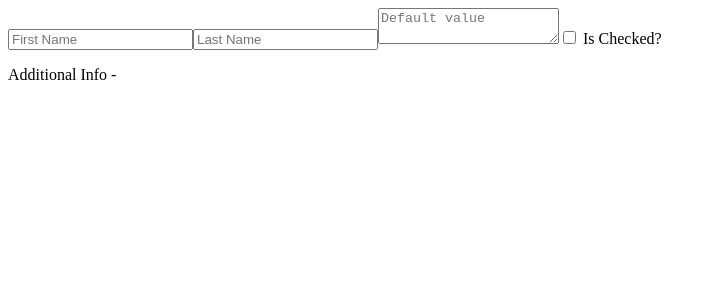
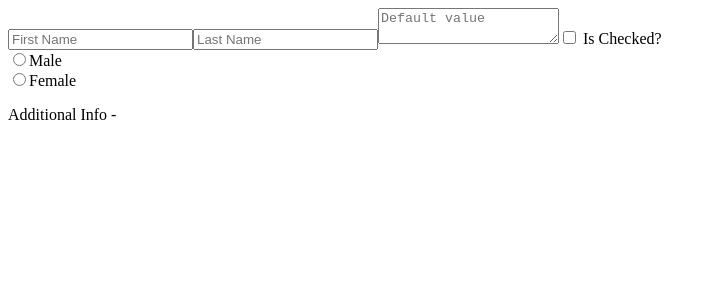
Before and after one commit to riddletom76/Learning, a React (Create React App) app in the folder React/hello-world/: page / in a window 1280 px wide. Shown: the top 300 px of the page, without its empty margins (0-716 px from the left). Built offline with nearby package versions, Linux system fonts and the light colour scheme.

Commit message:
adding a radio button

```diff
--- a/React/hello-world/src/components/BasicForm.js
+++ b/React/hello-world/src/components/BasicForm.js
@@ -9,7 +9,8 @@ class BasicForm extends React.Component{
 			firstName: "",
 			lastName: "",
 			additionalInfo: "",
-			isChecked: false
+			isChecked: false,
+			gender:""
 		}
 	}
 
@@ -33,8 +34,13 @@ class BasicForm extends React.Component{
 				<label>
 					<input type="checkbox" name="isChecked" checked={this.state.isChecked} onChange={this.handleChange} /> Is Checked?
 				</label>
+				<br />
+				<label><input type="radio" name="gender" checked={this.state.gender === "male"} onChange={this.handleChange} value="male" />Male</label>
+				<br />
+				<label><input type="radio" name="gender" checked={this.state.gender === "female"} onChange={this.handleChange} value="female" />Female</label>
 			</form>
 			<p>{this.state.firstName} {this.state.lastName} Additional Info - {this.state.additionalInfo}</p>
+			<p>{this.state.gender}</p>
 			</div>
 		)
 	}
```
